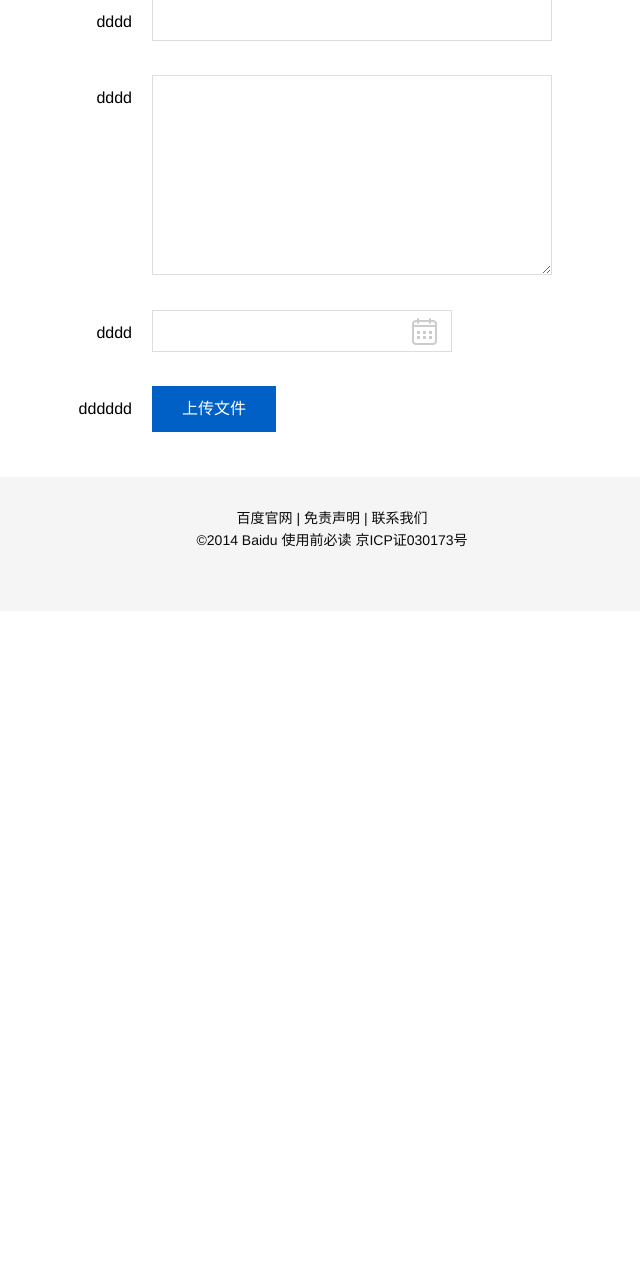
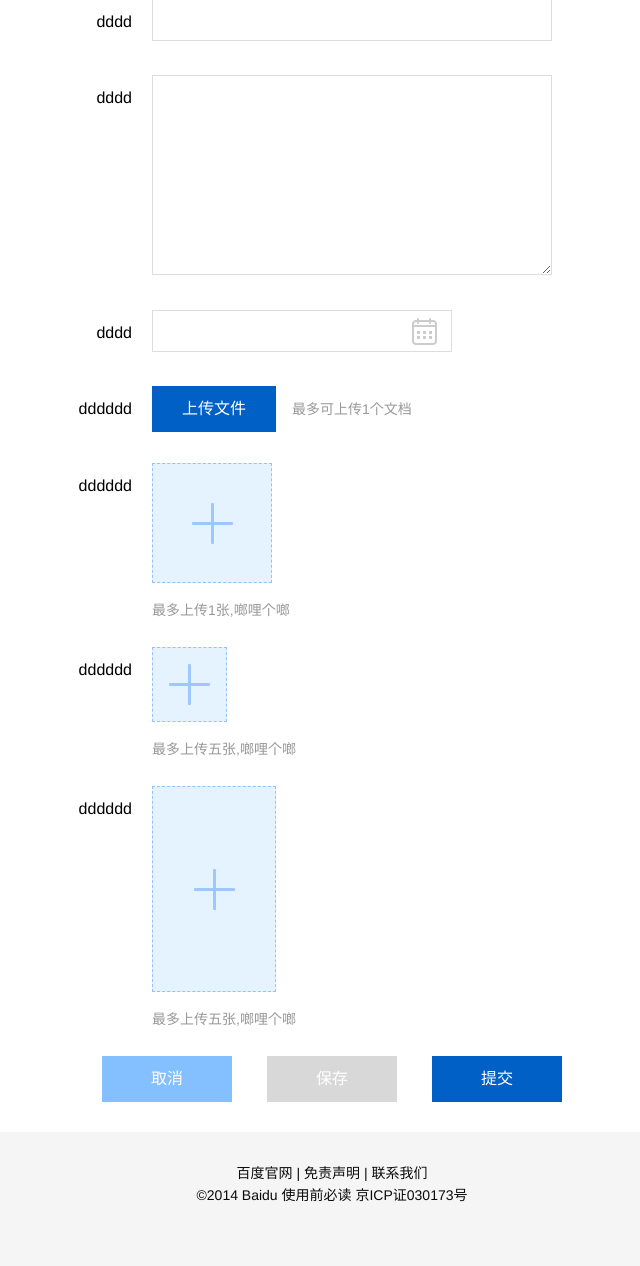
Before and after one commit to roynwang/xbox, a PHP site: page /version_create.php in a window 1280 px wide. Shown: the part 346-1612 px from the top of the page, without its empty margins (308-948 px from the left). Before the commit the page ends 893 px from the top, so only its background shows below. Run offline with PHP 8.4, Linux system fonts and the light colour scheme.

Commit message:
finish upload js

```diff
--- a/static/css/main.css
+++ b/static/css/main.css
@@ -264,15 +264,28 @@ input[type="color"]:focus,
 	padding: 15px 30px;
 	text-align: center;
 	border-radius: 0;
+	height: 46px;
+	line-height: 46px;
+	color: #ffffff;
 }
 
 .xbox-btn-primary {
 	background-color:#0060C6;
-	padding: 15px, 30px, 15px,30px;
-	font-size: 16px;
-	color: #ffffff;
-	height: 46px;
-	line-height: 46px;
+}
+.xbox-btn-light {
+	background-color:#84bfff;
+}
+.xbox-btn-na {
+	background-color:#d8d8d8;
+}
+.xbox-form-btn{
+		width: 460px;
+		margin: auto;
+}
+.xbox-form-btn  .xbox-btn{
+		display: table-cell;
+		padding: 0;
+		width: 130px;
 }
 
 .xbox-btn-orange {
@@ -686,13 +699,23 @@ table td, table th{
 		margin-top: 8px;
 		margin-left: -40px;
 }
-.xbox-icon-uploadfile{
-		display:block;
-		background:url("../img/icon_uploadfile.png") left center no-repeat;
-		width: 120px;
-		height: 120px;
+.xbox-upload-desc-right {
+		margin-left: -60px;
+		line-height: 47px;
+		height: 47px;
+		color: #999;
+		font-size: 14px ;
+}
+.xbox-upload-desc-bottom {
+		color: #999;
+		margin: -10px 0 0 0;
+		line-height: 14px;
+		font-size: 14px ;
 }
 
+.xbox-form-btn > .row > .col-md-4{
+		width: 130px
+}
 
 
 @media  (min-width: 768px) {
--- a/static/css/xboxupload.css
+++ b/static/css/xboxupload.css
@@ -1,5 +1,5 @@
 .xbox-upload-result {
-	margin-top: 14px;
+		margin:0;
 }
 
 .xbox-upload-result >.row{
@@ -8,13 +8,15 @@
 .xbox-upload-result >.row:nth-of-type(1){
 	margin-top: 20px;
 }
-.xbox-bcs-file {
+.xbox-bcs-file,
+.xbox-bcs-file>*{
 	text-decoration: underline !important;
 	color: #333333 !important;
-	line-height: 16px;
+	line-height: 14px;
 	padding: 6px 0;
 }
-.xbox-file-del{
+
+.xbox-upload-del{
 	background:url("../img/file_del.png") left center no-repeat;
 	display: block;
 	width: 16px;
@@ -22,3 +24,33 @@
 	margin-bottom: -4px;
 	margin-left: 4px;
 }
+.xbox-pic-form .xbox-upload-del{
+		margin: 8px auto auto -40px;
+}
+
+.xbox-pic-form > .row .row{
+		margin-top: 0;
+}
+
+.xbox-span-uploadicon{
+		display:block;
+		background:url("../img/pic_add.png") center center no-repeat;
+		background-color: #e5f2ff;
+		border: 1px dashed #94c2ff;
+		margin-right: 15px;
+		margin-bottom: 15px;
+}
+
+.xbox-span-uploadicon[data-upload='bicon']{
+		width: 120px;
+		height: 120px;
+}
+
+.xbox-span-uploadicon[data-upload='sicon']{
+		width: 75px;
+		height: 75px;
+}
+.xbox-span-uploadicon[data-upload='pic']{
+		width: 124px;
+		height: 206px;
+}
--- a/version_create.php
+++ b/version_create.php
@@ -22,6 +22,19 @@ require_once("./version_create_process_bar.php");
 <?php
 require_once("./version_test_form.php");
 ?>
+<div class="xbox-mid-container">
+		<div class="xbox-form-btn row">
+		<div class="col-sm-4">
+		<a id="all-cancel" class="xbox-btn xbox-btn-light">取消</a>
+		</div>
+		<div class="col-sm-4" style="padding:0 12px">
+	<a id="all-save" class="center-block xbox-btn xbox-btn-na">保存</a>
+		</div>
+		<div class="col-sm-4">
+	<a id="all-submit" class="xbox-btn xbox-btn-primary pull-right">提交</a>
+		</div>
+		</div>
+</div>
 </div>
 <?php
 require_once("./xbox_footer.php");
@@ -35,7 +48,17 @@ require_once("./xbox_footer.php");
 <script type='text/javascript' src='./static/js/jquery.xboxupload.js'></script>
 <script type='text/javascript'>
 $(function(){
+
+	//绑定所有上传事件
+	bindXboxUpload();
+
+	$("#all-submit").click(function (){
+			xboxGetFormValue();
+	});
+
+	//tipsy
 	login_tipsy = $('#xbox-login').tipsy({gravity:'ne', opacity: 1, trigger: 'manual', html:true});
+
 
 	$('#xbox-login').click(function(e){
 		e.preventDefault();
@@ -55,8 +78,7 @@ $(function(){
 			login_tipsy.tipsy('hide');
 		}
 	});
-	//绑定所有上传事件
-	bindXboxUpload();
+
 });
 </script>
 </html>
--- a/version_test_form.php
+++ b/version_test_form.php
@@ -15,15 +15,57 @@
 					<span class="col-sm-1 xbox-icon-datepicker" id="datepicker-show"></span>
         	</div>
 		</form>
-		<div class="xbox-file-form">
+
+		<div class="xbox-file-form" data-upload-max="1" data-upload-name="xboxfile">
 			<div class="row">
 				<label class="col-sm-2">dddddd</label>
-				<div class="col-sm-6">
-					<a class="xbox-btn xbox-btn-primary" data-upload="file">上传文件</a>
-					<form class="xbox-upload-result">
-					</form>
+				<div class="col-sm-4">
+					<a class="xbox-btn xbox-btn-primary" data-upload="file" data-upload-count="3">上传文件</a>
+<!--
+<div class="row"><div><a class="xbox-bcs-file">test.file</a><div class="xbox-upload-del" style="display:inline-block"></div></div></div>-->
+				</div>
+
+				<div class="col-sm-3 xbox-upload-desc-right pull-left text-left">
+					<p>
+						最多可上传1个文档
+					</p>
 				</div>
 			</div>
 		</div>
+		<div class="xbox-pic-form" data-upload-max="1" data-upload-name="xboxsicon">
+			<div class="row">
+				<label class="col-sm-2">dddddd</label>
+				<div class="col-sm-9">
+					<div class="row">
+					<span class="col-sm-3 xbox-span-uploadicon" data-upload="bicon"></span>
+					</div>
+					<p class="xbox-upload-desc-bottom"> 最多上传1张,啷哩个啷</p>
+				</div>
+			</div>
+		</div>
+		<div class="xbox-pic-form" data-upload-max="5" data-upload-name="xboxbicon">
+			<div class="row">
+				<label class="col-sm-2">dddddd</label>
+				<div class="col-sm-9">
+					<div class="row">
+					<span class="col-sm-3 xbox-span-uploadicon" data-upload="sicon"></span>
+					</div>
+					<p class="xbox-upload-desc-bottom"> 最多上传五张,啷哩个啷</p>
+				</div>
+			</div>
+		</div>
+		<div class="xbox-pic-form" data-upload-max="5" data-upload-name="xboxpic">
+			<div class="row">
+				<label class="col-sm-2">dddddd</label>
+				<div class="col-sm-9">
+					<div class="row">
+					<span class="col-sm-3 xbox-span-uploadicon" data-upload="pic"></span>
+					</div>
+					<p class="xbox-upload-desc-bottom"> 最多上传五张,啷哩个啷</p>
+				</div>
+			</div>
+		</div>
+
+
     </div>
 </div>
```
Also changed, not shown: static/img/pic_add.png (added), static/js/jquery.xboxupload.js.
